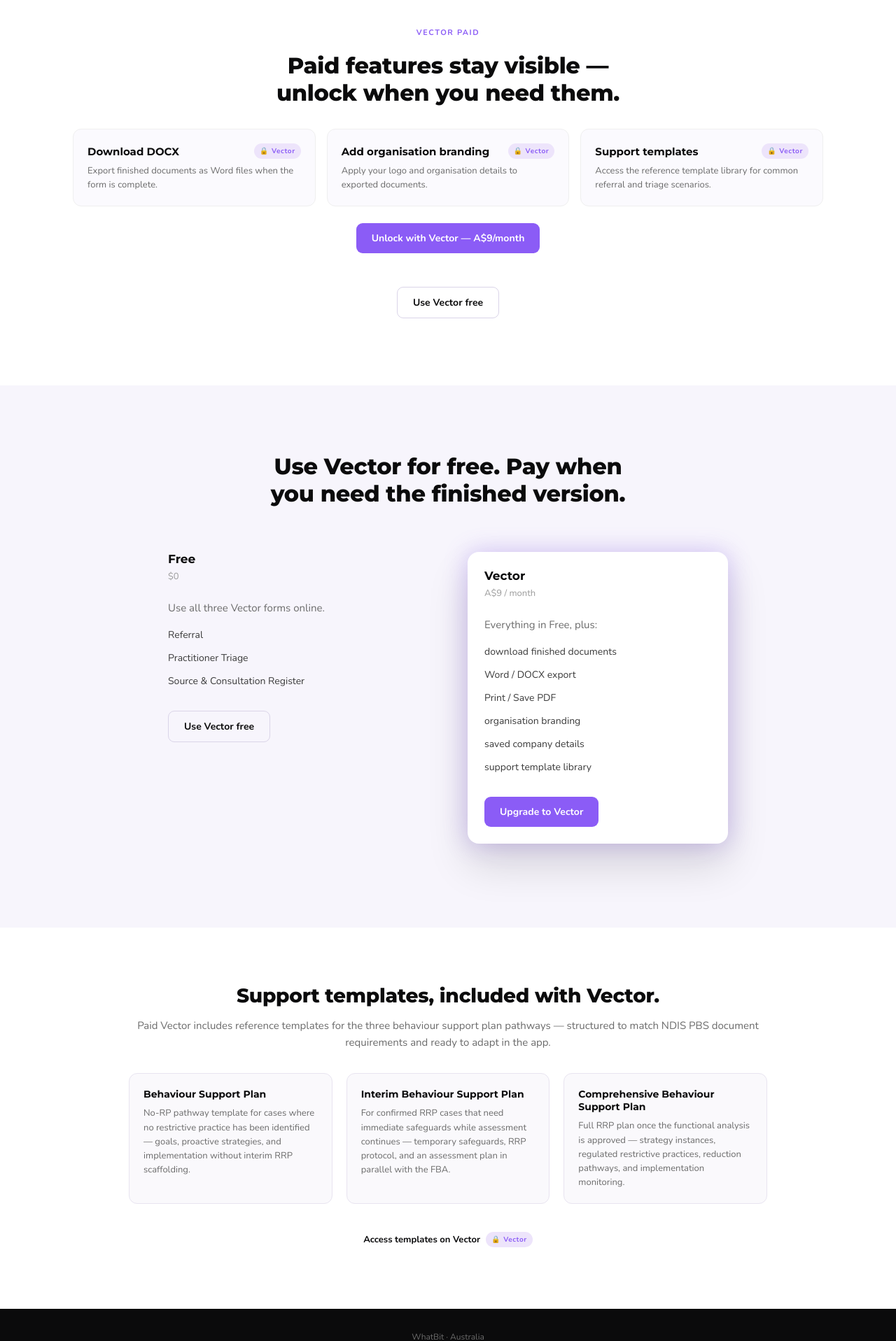
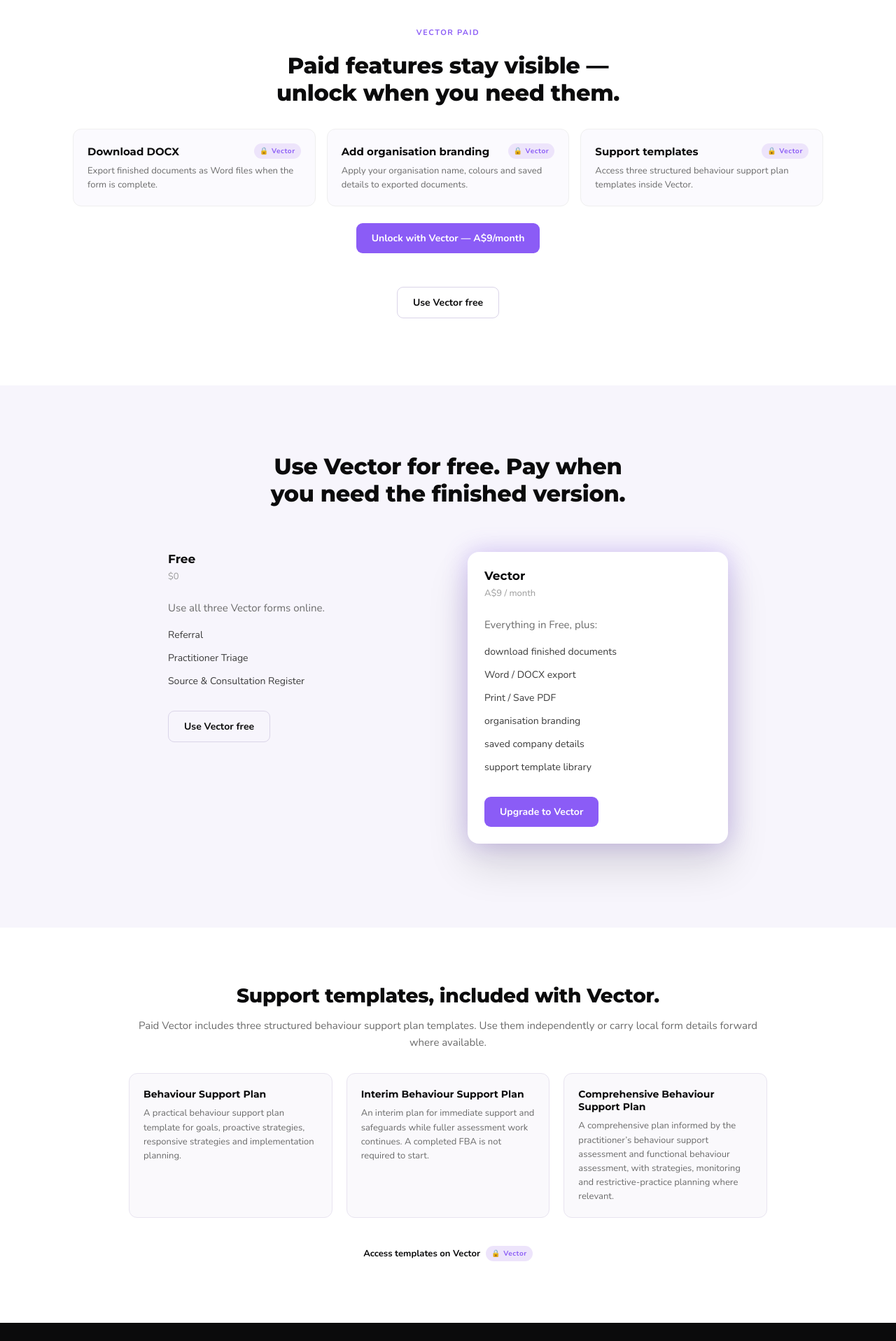
Before and after one commit to DaddysCoder/whatbit-web, a Next.js app: page /vector in a window 1280 px wide. Shown: the part 1268-3185 px from the top of the page at 70% size. Built offline with nearby package versions, Linux system fonts and the light colour scheme.

Commit message:
Reconcile Vector landing copy with launch product

```diff
--- a/components/VectorPage.tsx
+++ b/components/VectorPage.tsx
@@ -47,26 +47,26 @@
   },
   {
     title: "Add organisation branding",
-    copy: "Apply your logo and organisation details to exported documents.",
+    copy: "Apply your organisation name, colours and saved details to exported documents.",
   },
   {
     title: "Support templates",
-    copy: "Access the reference template library for common referral and triage scenarios.",
+    copy: "Access three structured behaviour support plan templates inside Vector.",
   },
 ] as const;
 
 const SUPPORT_TEMPLATES = [
   {
     title: "Behaviour Support Plan",
-    copy: "No-RP pathway template for cases where no restrictive practice has been identified — goals, proactive strategies, and implementation without interim RRP scaffolding.",
+    copy: "A practical behaviour support plan template for goals, proactive strategies, responsive strategies and implementation planning.",
   },
   {
     title: "Interim Behaviour Support Plan",
-    copy: "For confirmed RRP cases that need immediate safeguards while assessment continues — temporary safeguards, RRP protocol, and an assessment plan in parallel with the FBA.",
+    copy: "An interim plan for immediate support and safeguards while fuller assessment work continues. A completed FBA is not required to start.",
   },
   {
     title: "Comprehensive Behaviour Support Plan",
-    copy: "Full RRP plan once the functional analysis is approved — strategy instances, regulated restrictive practices, reduction pathways, and implementation monitoring.",
+    copy: "A comprehensive plan informed by the practitioner’s behaviour support assessment and functional behaviour assessment, with strategies, monitoring and restrictive-practice planning where relevant.",
   },
 ] as const;
 
@@ -300,8 +300,7 @@
       <section id="templates" className={styles.templates}>
         <h2 className={styles.templatesTitle}>Support templates, included with Vector.</h2>
         <p className={styles.templatesCopy}>
-          Paid Vector includes reference templates for the three behaviour support plan pathways — structured to match
-          NDIS PBS document requirements and ready to adapt in the app.
+          Paid Vector includes three structured behaviour support plan templates. Use them independently or carry local form details forward where available.
         </p>
         <div className={styles.templateGrid}>
           {SUPPORT_TEMPLATES.map((template) => (
```
